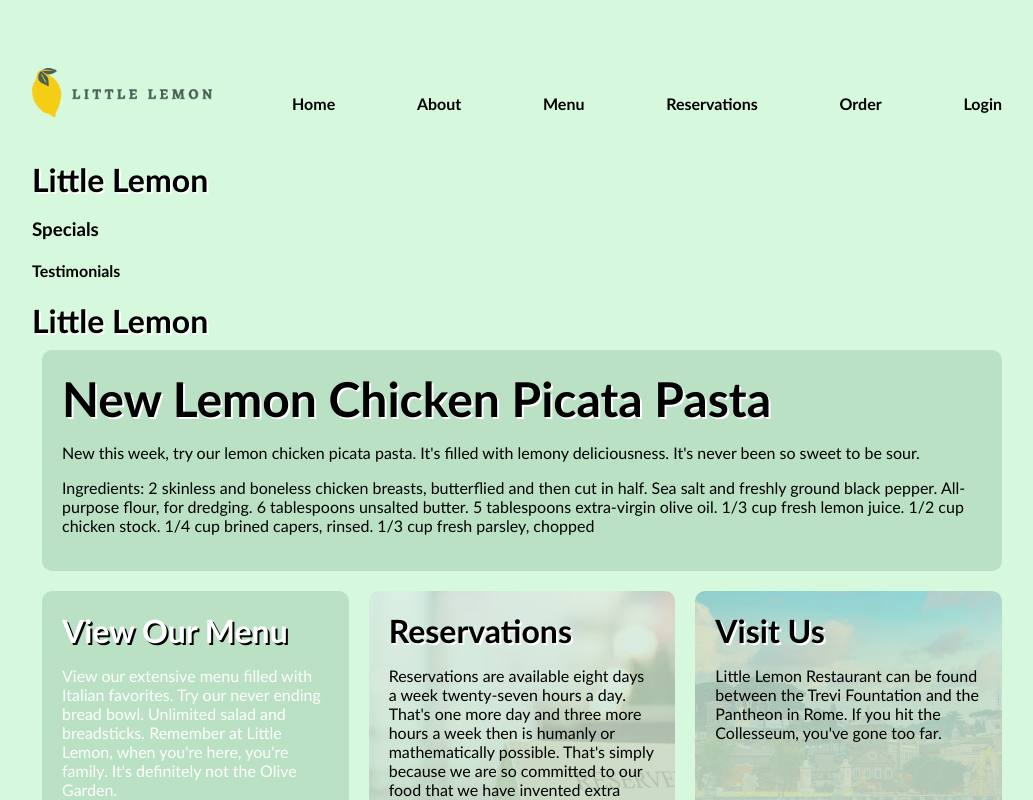
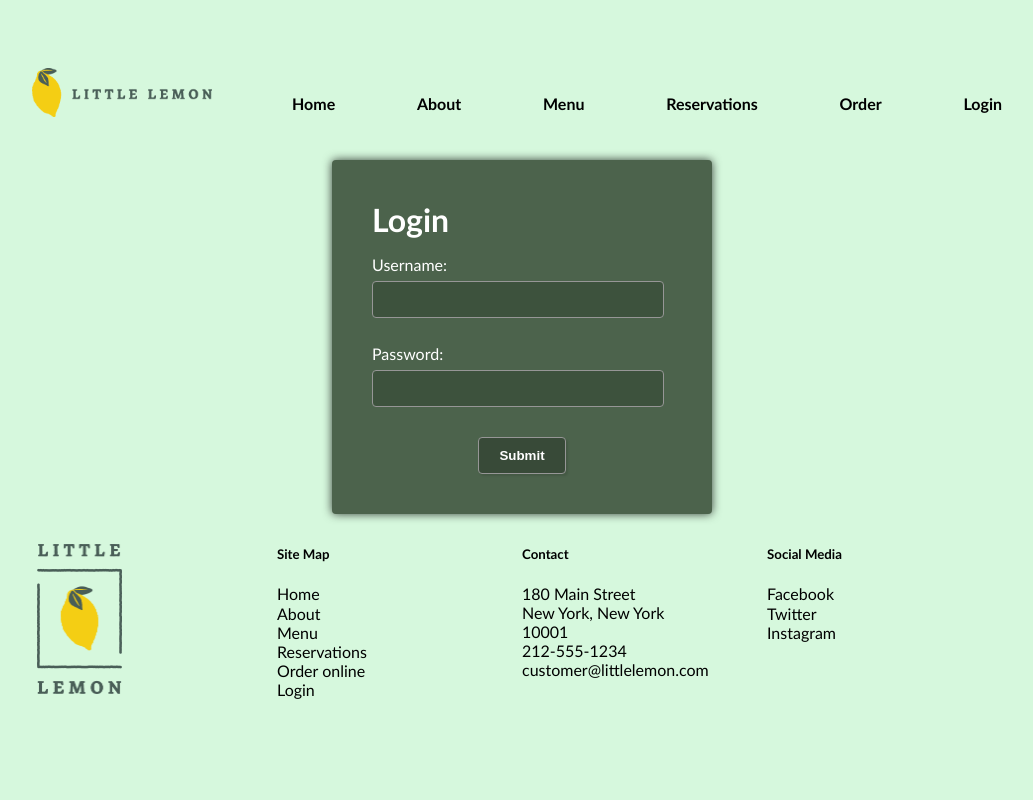
Before and after one commit to iangoldstein/meta-capstone, a React (Create React App) app: page /login in a window 1280 px wide. Shown: the top 800 px of the page, without its empty margins (118-1151 px from the left). Built offline with nearby package versions, Linux system fonts and the light colour scheme.

Commit message:
Implementation of Router, Login

```diff
--- a/package.json
+++ b/package.json
@@ -8,6 +8,8 @@
     "@testing-library/user-event": "^13.5.0",
     "react": "^18.3.1",
     "react-dom": "^18.3.1",
+    "react-router": "^6.23.1",
+    "react-router-dom": "^6.23.1",
     "react-scripts": "5.0.1",
     "web-vitals": "^2.1.4"
   },
--- a/src/App.css
+++ b/src/App.css
@@ -43,8 +43,11 @@ nav {
   padding: 20px 0;
 }
 
-.logo {
+a.logo {
   grid-column: span 2;
+}
+
+a.logo img {
   width: 100%;
   max-width: 180px;
   height: auto;
@@ -173,3 +176,65 @@ footer ul {
 footer li, footer li a {
   color: black;
 }
+
+/* Login.css */
+.login-container {
+  display: flex;
+  justify-content: center;
+  align-items: center;
+}
+
+.login-form {
+  display: flex;
+  flex-direction: column;
+  justify-content: center;
+  align-items: flex-start;
+  padding: 40px;
+
+  box-shadow: 0px 0px 10px 0px rgba(0,0,0,0.75);
+  border-radius: 4px;
+  background-color: rgb(76, 99, 76);
+  color: white;
+  width: 300px;
+}
+
+.login-form h2 {
+  color: white;
+  text-decoration: none;
+  text-shadow:none
+}
+
+.login-form label {
+  margin: 10px 0;
+  width: 100%;
+  line-height: 200%;
+}
+
+.login-form input[type="text"], .login-form input[type="password"] {
+  padding: 10px;
+  margin-left: 0px;
+  width: 90%;
+  border: 1px solid rgb(150, 150, 150);
+  border-radius: 4px;
+  background-color: rgb(61, 82, 61);
+  color: white;
+}
+
+.login-form input[type="submit"] {
+  margin-top: 20px;
+  background-color: rgb(56, 74, 56);
+  color: white;
+  border: none;
+  padding: 10px 20px;
+  cursor: pointer;
+  border-radius: 4px;
+  align-self: center;
+  font-weight: bold;
+  border: 1px solid rgb(150, 150, 150);
+  box-shadow: 2px 2px 2px 0px rgba(0,0,0,0.10);
+}
+
+.login-form input[type="submit"]:hover {
+  background-color: rgb(28, 57, 28);
+
+}
--- a/src/App.js
+++ b/src/App.js
@@ -3,17 +3,32 @@ import React from 'react';
 import './App.css';
 import Footer from './components/footer';
 import Header from './components/header';
+import Nav from './components/nav';
+
+import { BrowserRouter as Router, Route, Routes } from 'react-router-dom';
 import Main from './components/main';
-import Nav from './components/nav';
+import About from './components/about';
+import Menu from './components/menu';
+import Reservations from './components/reservations';
+import OrderOnline from './components/order';
+import Login from './components/login';
+
 
 function App() {
   return (
-    <React.Fragment>
-          <Header />
-          <Nav />
-          <Main />
-          <Footer />
-    </React.Fragment>
+    <Router>
+        <Header />
+        <Nav />
+        <Routes>
+          <Route path="/" element={<Main />} />
+          <Route path="/about" element={<About />} />
+          <Route path="/menu" element={<Menu />} />
+          <Route path="/reservations" element={<Reservations />} />
+          <Route path="/order-online" element={<OrderOnline />} />
+          <Route path="/login" element={<Login />} />
+        </Routes>
+        <Footer />
+    </Router>
   );
 }
 
--- /dev/null
+++ b/src/components/about.js
@@ -0,0 +1,8 @@
+// About.js
+import React from 'react';
+
+const About = () => {
+    return <h1>About Page</h1>;
+};
+
+export default About;
--- a/src/components/footer.js
+++ b/src/components/footer.js
@@ -30,13 +30,13 @@ const Footer = () => {
                 <h5>Social Media</h5>
                 <ul>
                     <li>
-                        <a href="/"><img src="assets/icons/facebook.png" alt="Facebook" /></a>
+                        <a href="/">Facebook</a>
                     </li>
                     <li>
-                        <a href="/"><img src="assets/icons/twitter.png" alt="Twitter" /></a>
+                        <a href="/">Twitter</a>
                     </li>
                     <li>
-                        <a href="/"><img src="assets/icons/instagram.png" alt="Instagram" /></a>
+                        <a href="/">Instagram</a>
                     </li>
                 </ul>
             </div>
--- /dev/null
+++ b/src/components/login.js
@@ -0,0 +1,23 @@
+// Login.js
+import React from 'react';
+
+const Login = () => {
+    return (
+        <div className="login-container">
+            <form className="login-form">
+                <h2>Login</h2>
+                <label>
+                    Username:
+                    <input type="text" name="username" />
+                </label>
+                <label>
+                    Password:
+                    <input type="password" name="password" />
+                </label>
+                <input type="submit" value="Submit" />
+            </form>
+        </div>
+    );
+};
+
+export default Login;
--- /dev/null
+++ b/src/components/menu.js
@@ -0,0 +1,8 @@
+// Menu.js
+import React from 'react';
+
+const Menu = () => {
+    return <h1>Menu Page</h1>;
+};
+
+export default Menu;
--- a/src/components/nav.js
+++ b/src/components/nav.js
@@ -4,7 +4,7 @@ import React from 'react';
 const Nav = () => {
     return (
         <nav className='nav-grid'>
-            <img className="logo" src="assets/logos/logo.png" alt="Logo" />
+            <a className="logo" href="/"><img src="assets/logos/logo.png" alt="Logo" /></a>
             <ul className='nav-links'>
                 <li><a href="/">Home</a></li>
                 <li><a href="/about">About</a></li>
--- /dev/null
+++ b/src/components/order.js
@@ -0,0 +1,8 @@
+// Order.js
+import React from 'react';
+
+const Order = () => {
+    return <h1>Order Page</h1>;
+};
+
+export default Order;
--- /dev/null
+++ b/src/components/reservations.js
@@ -0,0 +1,8 @@
+// Reservations.js
+import React from 'react';
+
+const Reservations = () => {
+    return <h1>Reservations Page</h1>;
+};
+
+export default Reservations;
```
Also changed, not shown: 1 other file (tests, documents, lock files or other folders).
